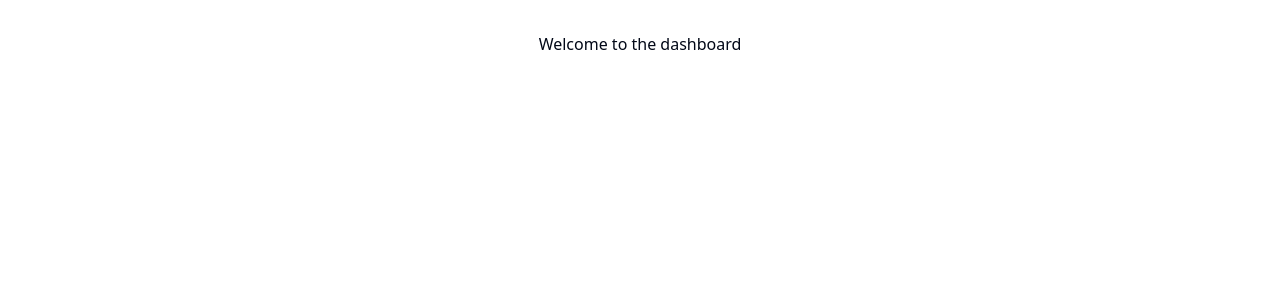
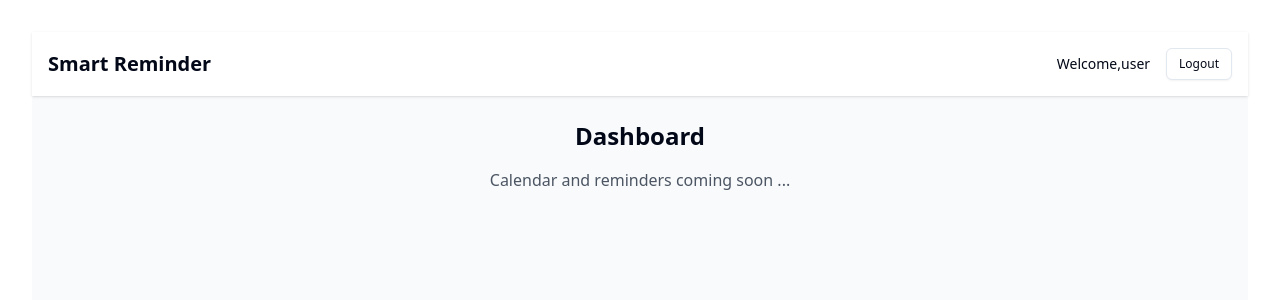
Before and after one commit to manishalama123/smart-reminder, a React app in the folder frontend/: page /dashboard in a window 1280 px wide. Shown: the top 300 px of the page. Built offline with nearby package versions, Linux system fonts and the light colour scheme; the HTML template or start-up script is replaced by a standard one.

Commit message:
Dashoard Layout

```diff
--- a/frontend/src/pages/Dashboard.tsx
+++ b/frontend/src/pages/Dashboard.tsx
@@ -1,9 +1,35 @@
+import { Button } from "@/components/ui/button";
+import { useAuthStore } from "@/stores/authStore";
+import { useNavigate } from "react-router-dom";
 
 
 export default function Dashboard() {
+  const {user, logout} =useAuthStore();
+  const navigate = useNavigate();
+
+  const handleLogout = ()=>{
+    logout();
+    navigate('/login');
+  }
   return (
-    <div>
-      Welcome to the dashboard
+    <div className="min-h-screen bg-gray-50 ">
+      <nav className="bg-white shadow px-4 py-4">
+        <div className="max-w-7xl mx-auto flex justify-between items-center">
+          <h1 className="text-xl font-bold">Smart Reminder</h1>
+          <div className="flex items-center gap-4">
+            <span className="text-sm">Welcome,user</span>
+            <Button onClick={handleLogout} variant="outline" size="sm" >
+              Logout
+            </Button>
+          </div>
+        </div>
+      </nav>
+
+      <main className="max-w-7xl mx-auto p-6">
+        <h2 className="text-2xl font-bold mb-4">Dashboard</h2>
+        <p className="text-gray-600">Calendar and reminders coming soon ...</p>
+
+      </main>
     </div>
   )
 }
```
